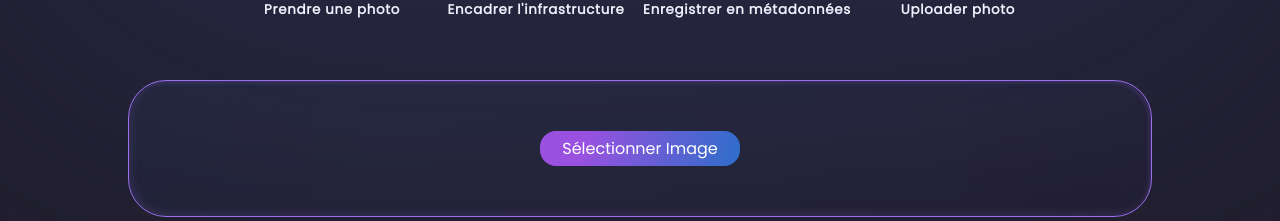
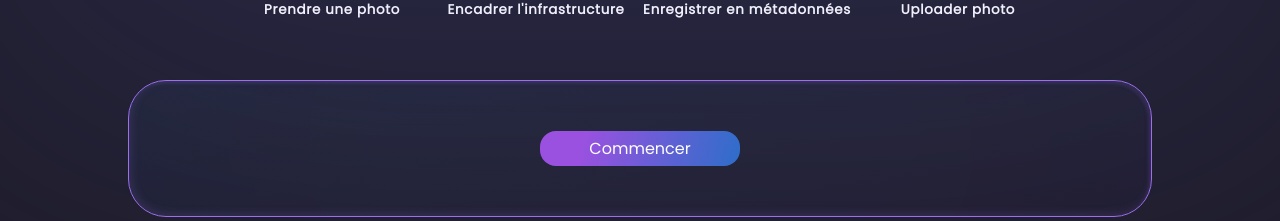
Before and after one commit to IA-Highway/IA-Highway-web, a React (Create React App) app in the folder IA_Highway/front/: page / in a window 1280 px wide. Shown: the part 1199-1420 px from the top of the page. Built offline with nearby package versions, Linux system fonts and the light colour scheme; no server answers.

Commit message:
IA-Highway Code Amelioration

```diff
--- a/IA_Highway/front/public/cadrage_web/index.html
+++ b/IA_Highway/front/public/cadrage_web/index.html
@@ -115,7 +115,8 @@ set(ref(db, "images/" + imageName),{
 
       })
       .then(()=>{
-        alert("Bien Ajouté")
+        alert("Bien Ajouté");
+        window.location.href="javascript:history.back()"
       })
 
 
--- a/IA_Highway/front/src/ImageUpload.js
+++ b/IA_Highway/front/src/ImageUpload.js
@@ -215,7 +215,7 @@ function ImageUpload() {
             />
             <label onClick={handleUpload}>Charger</label>
             */}
-            <label type="file" onClick={showPolygonPage}> Sélectionner Image</label>
+            <label type="file" onClick={showPolygonPage}>Commencer</label>
         </div>
       </form>
 
```
